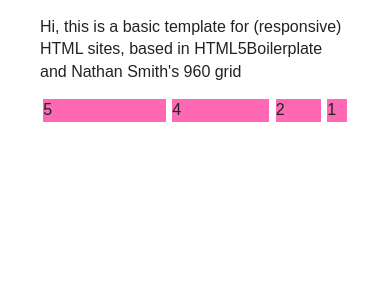
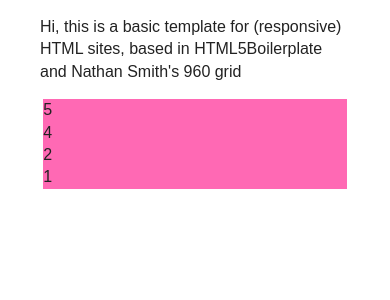
Before and after one commit to WartClaes/Base, a PHP site: page / in a window 390 px wide. Shown: the top 300 px of the page. Run offline with PHP 8.4, Linux system fonts and the light colour scheme; some libraries are stand-ins or nearby versions.

Commit message:
Reordering

```diff
--- a/css/main.css
+++ b/css/main.css
@@ -71,49 +71,7 @@ textarea {
 
 
 
-/* ==========================================================================
-   Media Queries
-   ========================================================================== */
 
-/* Big screens */
-@media screen and (min-width: 1200px) {
-
-}
-
-/* Normal screens | iPad landscape */
-@media screen and (max-width: 1024px) {
-
-}
-
-/* iPad portrait */
-@media screen and (max-width: 768px) {
-    .no-tablets {
-        display: none;
-    }
-}
-
-/* 7" tablets */
-@media screen and (max-width: 600px) {
-    .no-tablets {
-        display: none;
-    }
-}
-
-/* iPhone landscape */
-@media screen and (max-width: 480px) {
-    .no-tablets,
-    .no-phones {
-        display: none;
-    }
-}
-
-/* iPhone portrait */
-@media screen and (max-width: 320px) {
-    .no-tablets,
-    .no-phones {
-        display: none;
-    }
-}
 
 /* ==========================================================================
    Helper classes
@@ -488,6 +446,70 @@ textarea {
 
 .test {
     background: hotpink;
+}
+
+/* ==========================================================================
+   Media Queries
+   ========================================================================== */
+
+/* Big screens */
+@media screen and (min-width: 1200px) {
+
+}
+
+/* Normal screens | iPad landscape */
+@media screen and (max-width: 1024px) {
+
+}
+
+/* iPad portrait */
+@media screen and (max-width: 768px) {
+    .no-tablets {
+        display: none;
+    }
+}
+
+/* 7" tablets */
+@media screen and (max-width: 600px) {
+    .no-tablets {
+        display: none;
+    }
+}
+
+/* iPhone landscape */
+@media screen and (max-width: 480px) {
+    .no-tablets,
+    .no-phones {
+        display: none;
+    }
+
+    .container_12 .grid_1,
+    .container_12 .grid_2,
+    .container_12 .grid_3,
+    .container_12 .grid_4,
+    .container_12 .grid_5,
+    .container_12 .grid_6,
+    .container_12 .grid_7,
+    .container_12 .grid_8,
+    .container_12 .grid_9,
+    .container_12 .grid_10,
+    .container_12 .grid_11,
+    .container_12 .grid_12 {
+        display: inline;
+        float: left;
+        margin-left: 1.0416667%; /* 10px / 960px */
+        margin-right: 1.0416667%; /* 10px / 960px */
+        width: 97.9166667%; /* 940px / 960px */
+    }
+}
+
+/* iPhone portrait */
+@media screen and (max-width: 320px) {
+    .no-tablets,
+    .no-phones {
+        display: none;
+    }
+}
 
 /* ==========================================================================
    Print styles
```
